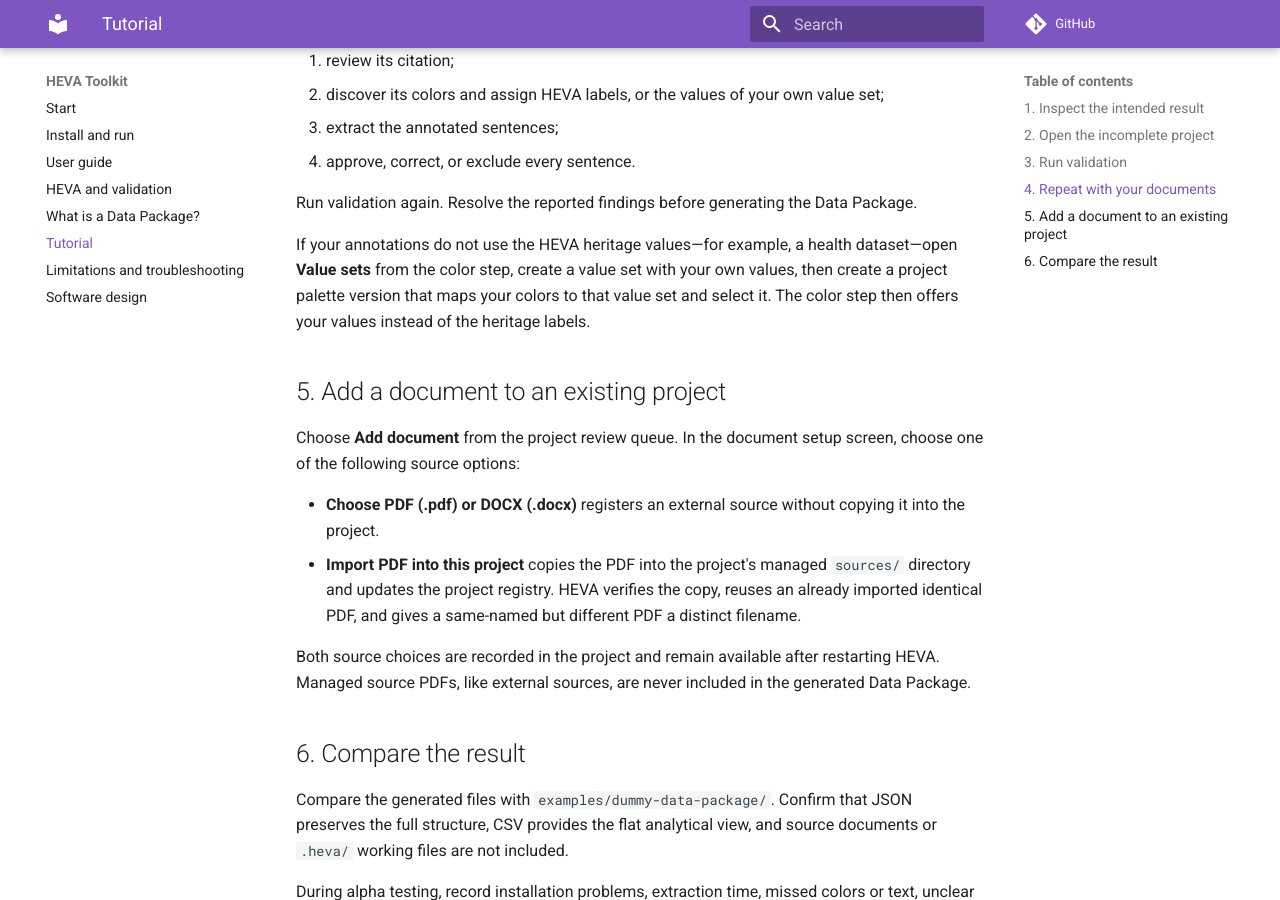
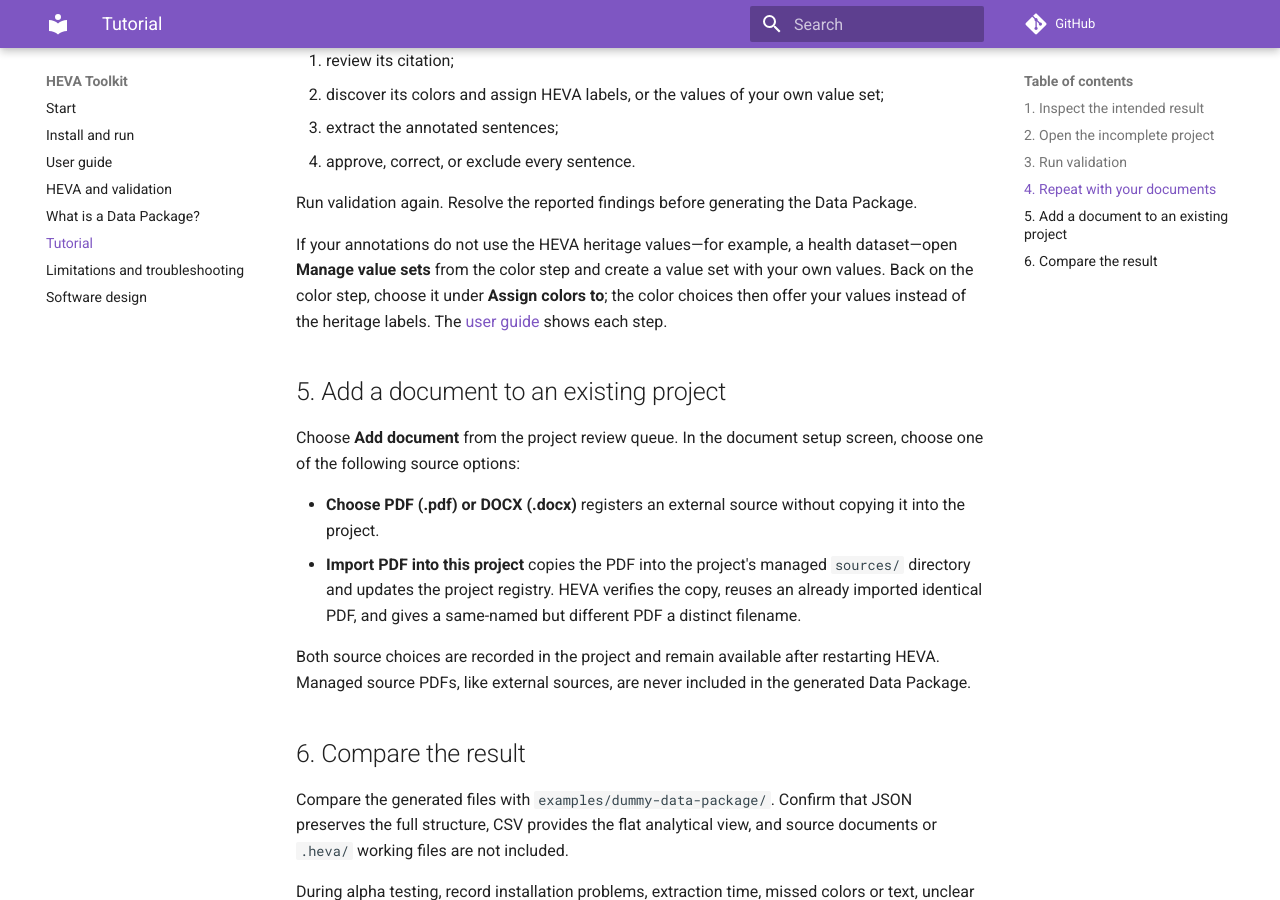
Before and after one commit to zzbn12345/HEVA_toolkit, an MkDocs documentation site: the page built from docs/TUTORIAL.md, in a window 1280 px wide and 900 px high, scrolled down 1158 px. Built offline with MkDocs 1.6.1 and Material for MkDocs 9.7.7, drawn with Linux system fonts in a browser that asks for light colours; comment, search, counter and statistics services are not loaded.

Commit message:
docs: regenerate the example Data Package and align the tutorial
The dummy Data Package was hand-written in an older format. It is now the exporter's output for the complete example project, with its regeneration steps documented. The tutorial chooses custom value sets on the color step, as the user guide does, and the app README links to the user guide.

```diff
--- a/docs/TUTORIAL.md
+++ b/docs/TUTORIAL.md
@@ -47,9 +47,10 @@ or DOCX files. For each document:
 Run validation again. Resolve the reported findings before generating the Data Package.
 
 If your annotations do not use the HEVA heritage values—for example, a health dataset—open
-**Value sets** from the color step, create a value set with your own values, then create a
-project palette version that maps your colors to that value set and select it. The color step
-then offers your values instead of the heritage labels.
+**Manage value sets** from the color step and create a value set with your own values. Back on
+the color step, choose it under **Assign colors to**; the color choices then offer your values
+instead of the heritage labels. The [user guide](USER_GUIDE.md#733-use-your-own-values-optional)
+shows each step.
 
 ## 5. Add a document to an existing project
 
```
Also changed, not shown: app/README.md (+2 -2 lines), examples/dummy-data-package/README.md (+20 -6 lines), 4 other files.
